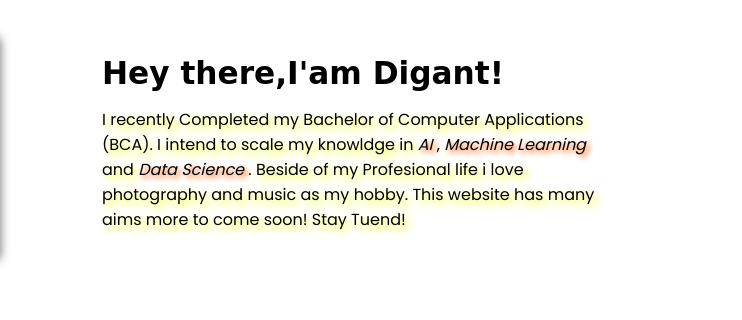
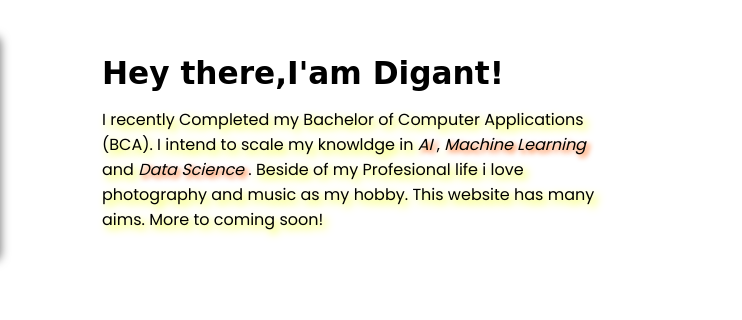
Before and after one commit to dmvyas/intro, a plain HTML site: page index.html in a window 1280 px wide. Shown: the part 785-1105 px from the top of the page, 538-1280 px from the left. Drawn offline with nearby package versions, Linux system fonts and the light colour scheme; files whose address does not match are found by name; a web font is replaced by a local one.

Commit message:
Changes in about me

```diff
--- a/index.html
+++ b/index.html
@@ -126,8 +126,7 @@
                     <p class="about__text"> I recently Completed my Bachelor of Computer Applications (BCA). I intend to
                         scale my knowldge in <i><span class="highlight-red"> AI </span></i>, <i><span class="highlight-red"> Machine Learning </span></i> and <i><span class="highlight-red"> Data Science </span></i>. Beside of my
                         Profesional life
-                        i love photography and music as my hobby. This website has many aims more to come soon! Stay
-                        Tuend!</p>
+                        i love photography and music as my hobby. This website has many aims. More to coming soon! </p>
                 </div>
             </div>
         </section>
```
